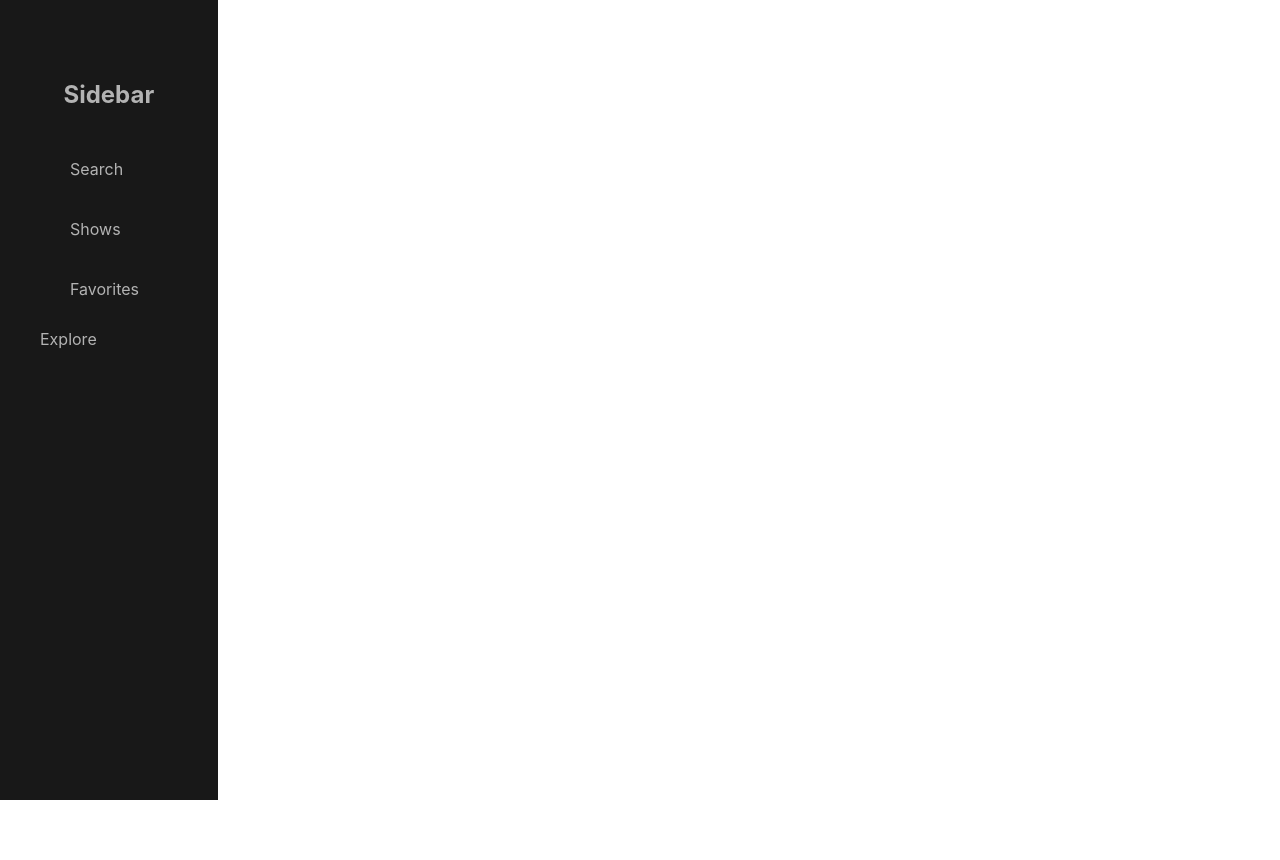
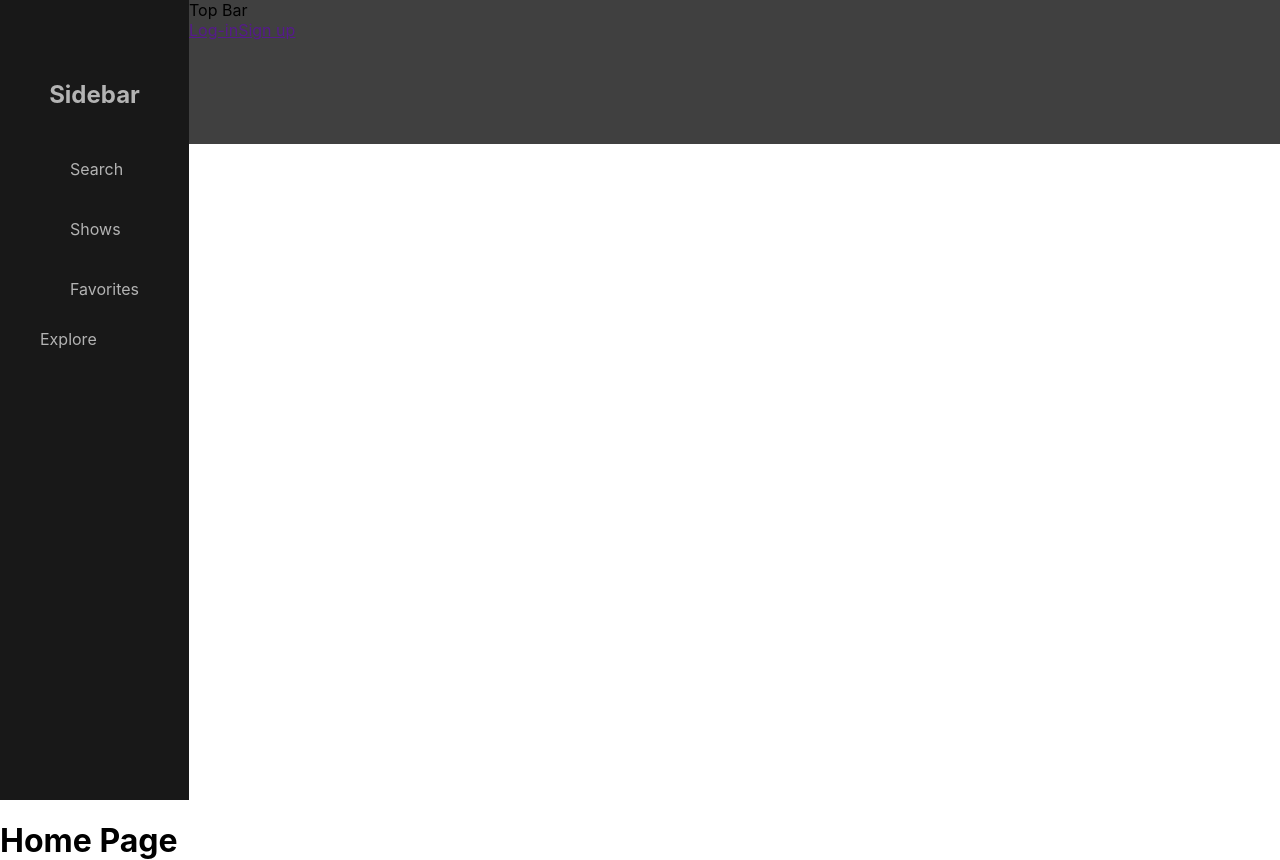
Before and after one commit to jaywood128/podcast-fe-v2, a React (Create React App) app: page / in a window 1280 px wide. Before the commit the page ends 800 px from the top, so only its background shows below. Built offline with nearby package versions, Linux system fonts and the light colour scheme; the HTML template or start-up script is replaced by a standard one.

Commit message:
Styling for header, login and sign-up services

```diff
--- a/package.json
+++ b/package.json
@@ -11,8 +11,10 @@
     "@testing-library/jest-dom": "^5.11.4",
     "@testing-library/react": "^11.1.0",
     "@testing-library/user-event": "^12.1.10",
+    "axios": "^0.21.1",
     "node-sass": "^6.0.0",
     "react": "^17.0.2",
+    "react-bootstrap": "^1.6.1",
     "react-dom": "^17.0.2",
     "react-router-dom": "^5.2.0",
     "react-scripts": "4.0.3",
--- a/src/App.js
+++ b/src/App.js
@@ -3,8 +3,14 @@ import VerticalNavBar from "./components/vertical-nav-bar/VerticalNavBar";
 import styled from 'styled-components';
 // eslint-disable-next-line no-unused-vars
 import ReactDOM from "react-dom";
-import { Router } from "react-router";
+import Home from "./views/Home";
+import {
+  BrowserRouter as Router,
+  Switch,
+  Route
+} from "react-router-dom";
 import { createBrowserHistory } from "history";
+import TopBar from "./components/header/TopBar";
 
 const history = createBrowserHistory();
 
@@ -20,7 +26,13 @@ function App() {
     <Router history={history}>
       <AppContainer>
       <VerticalNavBar />
+      <TopBar />
     </AppContainer>
+    <Switch>
+      <Route path="/">
+    <Home/>
+      </Route>
+    </Switch>
     </Router>
   );
 }
--- /dev/null
+++ b/src/components/header/TopBar.js
@@ -0,0 +1,17 @@
+import React from "react";
+import TopBarStylesContainer from "./TopBarStylesContainer";
+import UserIcon from "./UserIcon";
+const TopBar = () => {
+
+  return (
+    <TopBarStylesContainer>
+       <header>
+        Top Bar
+      </header>
+      <UserIcon></UserIcon>
+    </TopBarStylesContainer>
+  )
+
+}
+
+export default TopBar;
--- /dev/null
+++ b/src/components/header/TopBarStylesContainer.js
@@ -0,0 +1,9 @@
+import styled from 'styled-components';
+
+const TopBarStylesContainer = styled.div`
+    height: 18vh !important;
+    width: 100vw !important;
+  background-color: #404040;
+`;
+
+export default  TopBarStylesContainer;
--- /dev/null
+++ b/src/components/header/UserIcon.js
@@ -0,0 +1,38 @@
+import React from "react"
+import AuthService from "./../../services/auth.service";
+import UserService from "./../../services/user.service";
+import { Link } from "react-router-dom";
+class UserIcon extends React.Component {
+
+  render() {
+    const logout = () => {
+      AuthService.logout();
+    };
+
+    const renderAuthButton = () => {
+      if (UserService.isAuth()) {
+        return (
+          <>
+            <i className="fas fa-podcast fa-5x"></i>
+                  <Link
+                    href="/signout"
+                    onClick={logout}
+                  >
+                    Log out
+                  </Link>
+          </>
+        );
+      } else {
+        return (
+          <>
+                  <Link href="/signin">Log-in</Link>
+                  <Link href="/signup">Sign up</Link>
+          </>
+        );
+      }
+    };
+
+    return <div className="home-navbar-container">{renderAuthButton()}</div>;
+  }
+}
+export default UserIcon;
--- /dev/null
+++ b/src/services/auth-header.js
@@ -0,0 +1,11 @@
+const authHeader = () => {
+  const user = JSON.parse(localStorage.getItem("user"));
+
+  if (user && user.accessToken) {
+    return { Authoriazation: "Bearer" + user.accessToken };
+  } else {
+    return {};
+  }
+};
+
+export default authHeader;
--- /dev/null
+++ b/src/services/auth.service.js
@@ -0,0 +1,46 @@
+import axios from "axios";
+
+const BASE_API_URL = "http://localhost:8080/api/auth";
+
+const register = (name, username, email, password) => {
+  return axios.post(BASE_API_URL + "/signup", {
+    name,
+    username,
+    email,
+    password,
+  });
+};
+
+const login = (username, password) => {
+  return axios
+    .post(BASE_API_URL + "/signin", {
+      username,
+      password,
+    })
+    .then((response) => {
+      // eslint-disable-next-line no-console
+      console.log("Response TOKEN: " + response.data.token);
+      if (response.data.token) {
+        localStorage.setItem("user", JSON.stringify(response.data));
+        localStorage.setItem("id", JSON.stringify(response.data.id));
+        localStorage.setItem("token", JSON.stringify(response.data.token));
+      }
+
+      return response.data;
+    });
+};
+
+const logout = () => {
+  localStorage.removeItem("user");
+};
+
+const getCurrentUser = () => {
+  return JSON.parse(localStorage.getItem("user"));
+};
+
+export default {
+  register,
+  login,
+  logout,
+  getCurrentUser,
+};
--- /dev/null
+++ b/src/services/user.service.js
@@ -0,0 +1,22 @@
+import axios from "axios";
+import authHeader from "./auth-header";
+import authService from "./auth.service";
+
+const BASE_API_URL = "http://localhost:8080/api";
+
+const getUserContent = () => {
+  return axios.get(BASE_API_URL + "/podcasts", { headers: authHeader() });
+};
+
+const isAuth = () => {
+  if (authService.getCurrentUser() !== null) {
+    return true;
+  } else {
+    return false;
+  }
+};
+
+export default {
+  getUserContent,
+  isAuth,
+};
--- /dev/null
+++ b/src/views/Home.js
@@ -0,0 +1,7 @@
+import React from "react";
+
+const Home = () => {
+  return <h1>Home Page</h1>
+}
+
+export default Home;
```
Also changed, not shown: src/components/header/UserIconStyles.js (added), 1 other file (tests, documents, lock files or other folders).
